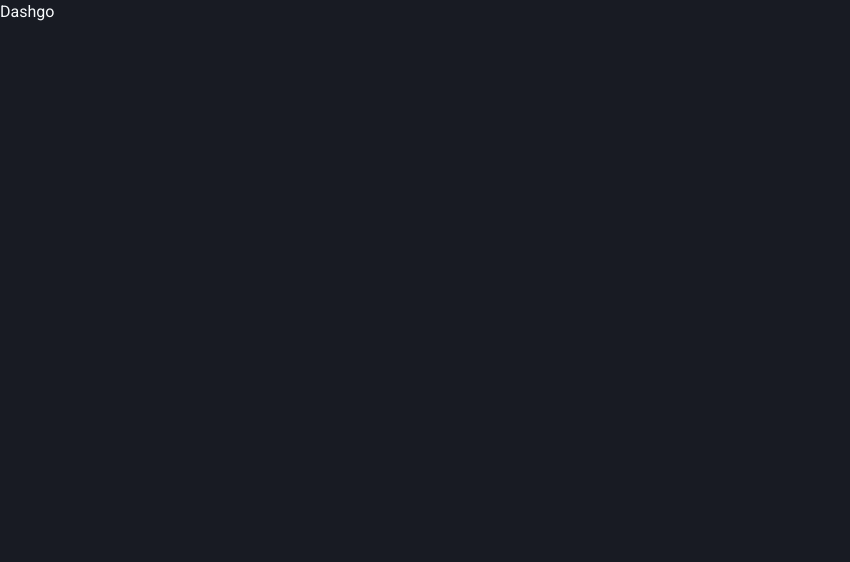
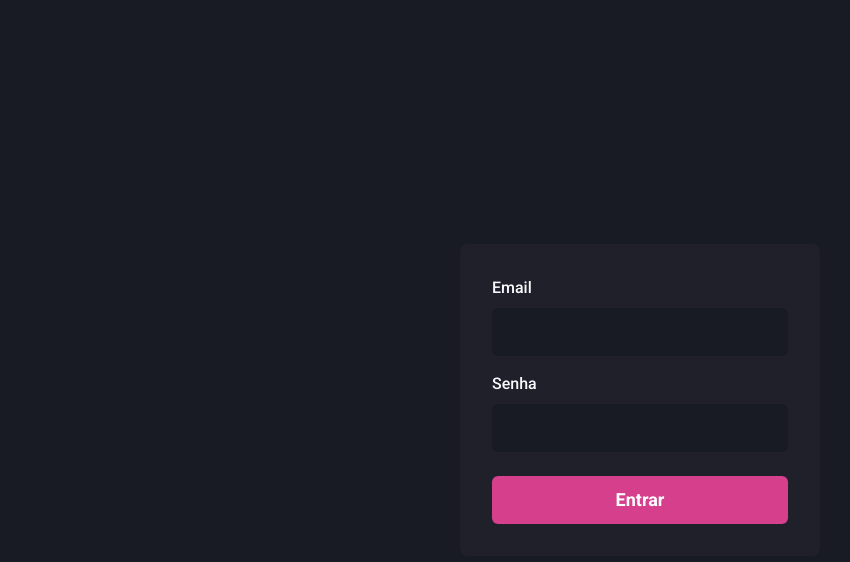
Before and after one commit to Gustavo-Gava/dashgo, a Next.js app: page / in a window 1280 px wide. Shown: the top 562 px of the page, without its empty margins (0-850 px from the left). Built offline with nearby package versions, Linux system fonts and the light colour scheme.

Commit message:
feat: initial page

```diff
--- a/src/pages/index.tsx
+++ b/src/pages/index.tsx
@@ -1,5 +1,63 @@
+import { Flex, Input, Button, Stack, FormLabel, FormControl } from '@chakra-ui/react'
+
 export default function Home() {
   return (
-    <h1>Dashgo</h1>
+    <Flex
+      w="100vw"
+      h="100vh"
+      align="center"
+      justify="center"
+    >
+      <Flex
+        as="form"
+        w="100%"
+        maxW={360}
+        bg="gray.800"
+        p="8"
+        borderRadius={8}
+        flexDir="column"
+      >
+        <Stack spacing="4">
+          <FormControl>
+            <FormLabel htmlFor="email">Email</FormLabel>
+
+            <Input
+              name="email"
+              id="email"
+              type="email"
+              focusBorderColor="pink.500"
+              bg="gray.900"
+              variant="filled"
+              _hover={{
+                bg: "gray.900"
+              }}
+              size="lg"
+            />
+          </FormControl>
+
+          <FormControl>
+            <FormLabel htmlFor="password">Senha</FormLabel>
+
+            <Input
+              name="password"
+              id="password"
+              type="password"
+              focusBorderColor="pink.500"
+              bg="gray.900"
+              variant="filled"
+              _hover={{
+                bg: "gray.900"
+              }}
+              size="lg"
+            />
+          </FormControl>
+        </Stack>
+
+        <Button type="submit" mt="6" colorScheme="pink" size="lg">
+          Entrar
+        </Button>
+
+      </Flex>
+    </Flex>
   )
 }
```
